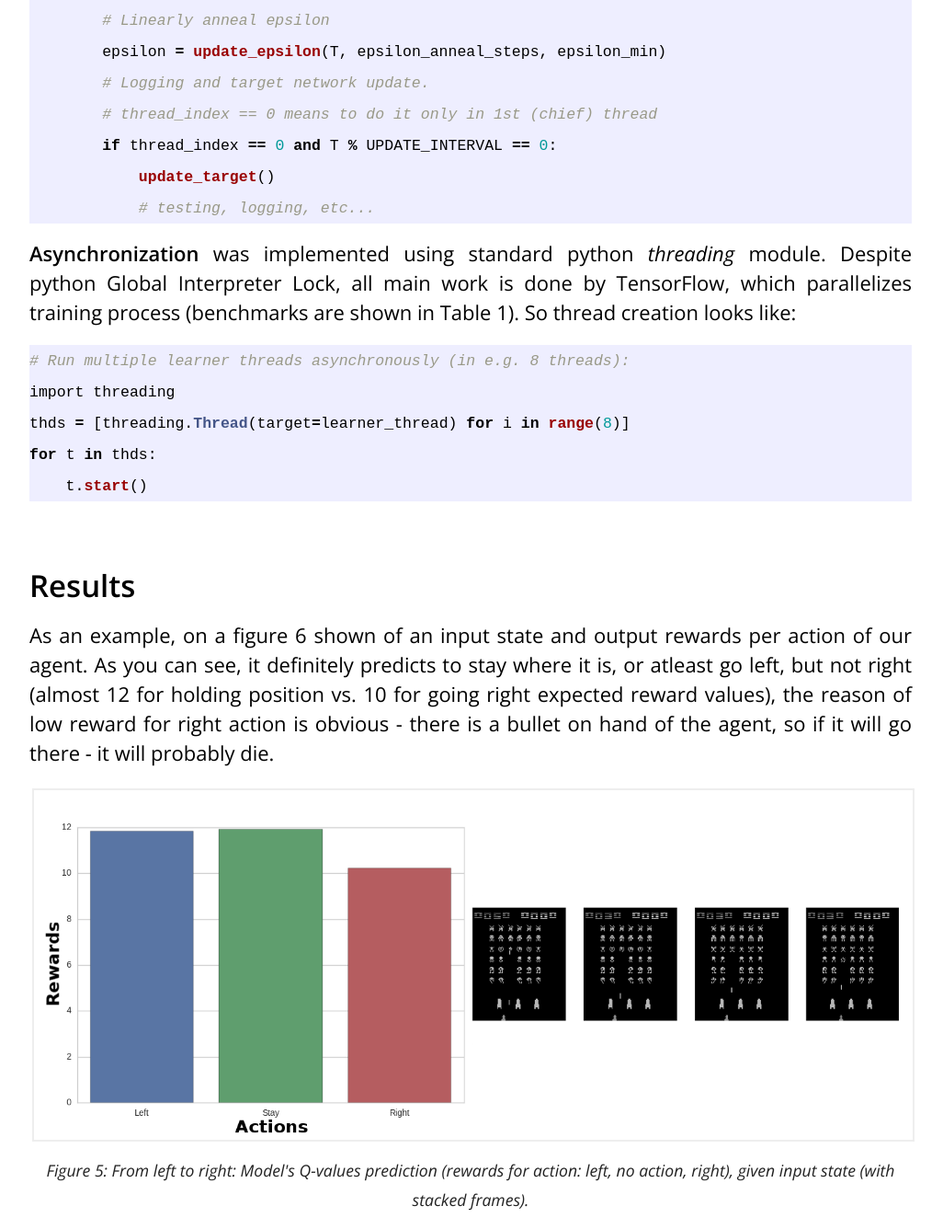
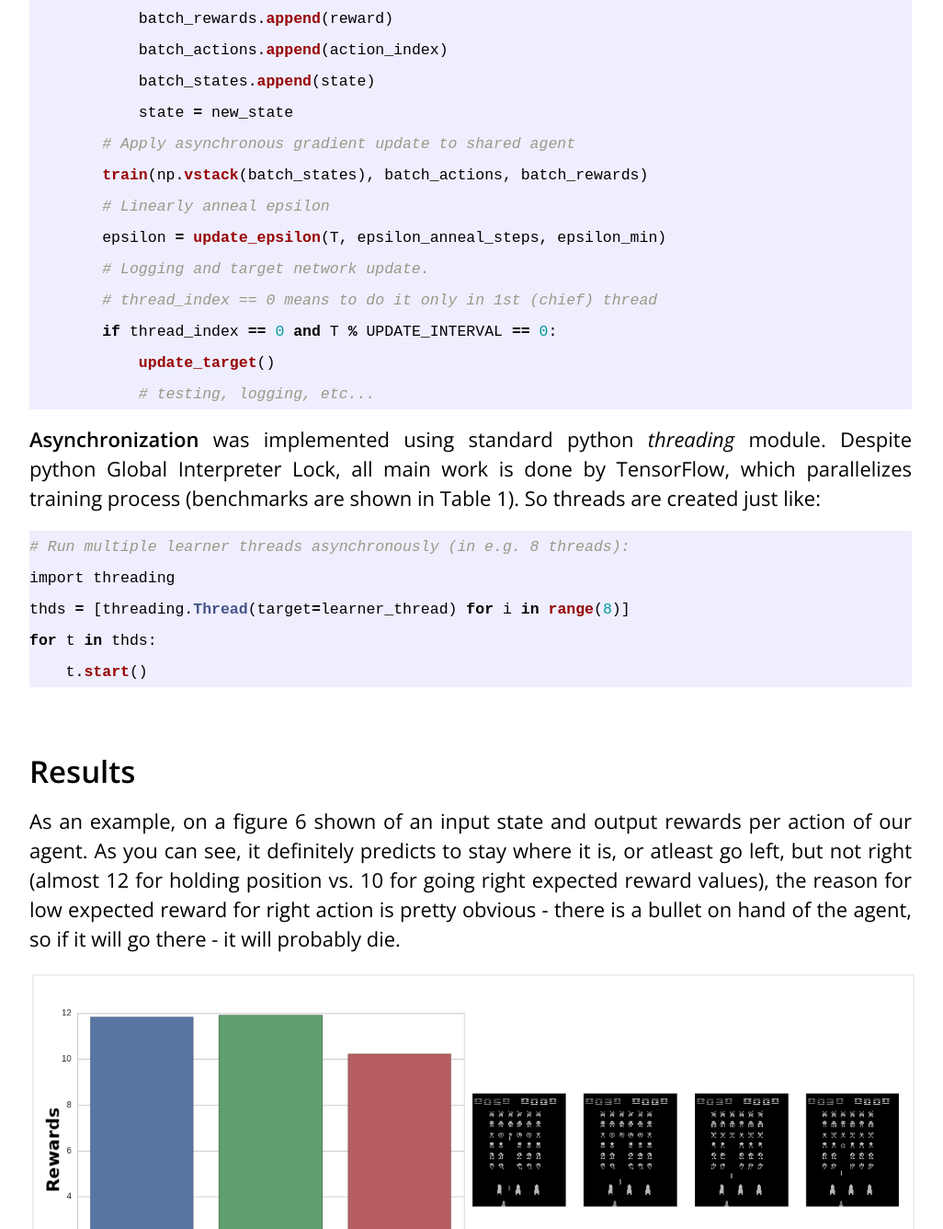
Before and after one commit to dbobrenko/dbobrenko.github.io, a Jekyll site: the page built from _posts/2016-11-03-async-deeprl.md, in a window 1280 px wide and 1400 px high, scrolled down 9807 px, cut to the strip 0-1336 px from the top of the window. Shown: the whole strip at 92% size, without its empty margins (128-1154 px from the left). Built offline with Jekyll 4.4.1, drawn with Linux system fonts in a browser that asks for light colours; formulas are drawn with MathJax 3; comment, search, counter and statistics services are not loaded; some of the changed text lies outside the part shown.

Commit message:
Post details

````diff
--- a/_posts/2016-11-03-async-deeprl.md
+++ b/_posts/2016-11-03-async-deeprl.md
@@ -87,7 +87,8 @@
 
 ```python
 def step(env, action_index, action_repeat=4):
-"""Executes an action in OpenAI Gym environment and repeats it on the next X frames"""
+"""Executes an action in OpenAI Gym environment
+   and repeats it on the next X frames"""
 accum_reward = 0
 for _ in range(action_repeat):
     s, r, terminal, info = env.step(action_index)
@@ -202,7 +207,7 @@
                 action_index = random.randrange(action_size)
             else:
                 action_index = predict_rewards(screen)
-            new_state, reward, terminal = step(env, action_index, action_repeat=4)
+            new_state, reward, terminal = step(env, action_index)
             # Clip reward in [-1; 1] range
             reward = np.clip(reward, -1, 1)
             # Apply future reward discounting
@@ -225,7 +230,7 @@
 ```
 
 
-**Asynchronization** was implemented using standard python *threading* module. Despite python Global Interpreter Lock, all main work is done by TensorFlow, which parallelizes training process (benchmarks are shown in Table 1). So thread creation looks like:
+**Asynchronization** was implemented using standard python *threading* module. Despite python Global Interpreter Lock, all main work is done by TensorFlow, which parallelizes training process (benchmarks are shown in Table 1). So threads are created just like:
 
 ```python
 # Run multiple learner threads asynchronously (in e.g. 8 threads):
@@ -239,15 +244,15 @@
 ## Results
 
 
-As an example, on a figure 6 shown of an input state and output rewards per action of our agent. As you can see, it definitely predicts to stay where it is, or atleast go left, but not right (almost 12 for holding position vs. 10 for going right expected reward values), the reason of low reward for right action is obvious - there is a bullet on hand of the agent, so if it will go there - it will probably die.
+As an example, on a figure 6 shown of an input state and output rewards per action of our agent. As you can see, it definitely predicts to stay where it is, or atleast go left, but not right (almost 12 for holding position vs. 10 for going right expected reward values), the reason for low expected reward for right action is pretty obvious - there is a bullet on hand of the agent, so if it will go there - it will probably die.
 {% include image.html
     img="/assets/posts/async-deeprl/state_rewards28.png"
     title="Q-values prediction of agent trained on SpaceInvaders"
-    caption="Figure 5: From left to right: Model's Q-values prediction (rewards for action: left, no action, right), given input state (with stacked frames)."
+    caption="Figure 5: From left to right: Model's Q-values prediction (rewards for action: left, no action, right), given input state (with stacked previous frames)."
 %}
 
 <div class="video">
-<iframe width="560" height="315" src="https://www.youtube.com/embed/YtKdFcfdq9Y?autoplay=1&amp;loop=1&amp;rel=0&amp;showinfo=0&amp;playlist=YtKdFcfdq9Y" frameborder="0" allowfullscreen></iframe>
+<iframe width="560" height="315" src="https://www.youtube.com/embed/YtKdFcfdq9Y?autoplay=1&loop=1" frameborder="0" allowfullscreen></iframe>
 Figure 6: Agent, trained over 26 millions of frames, plays Atari Breakout.
 </div>
 
@@ -259,8 +264,7 @@
 ```
 
 
-
-<div style="text-align: right"><b>Table 1.</b> Benchmark current Asynchronous one-step Q-Learning algorithm implementation.</div>
+<div style="text-align: right"><b>Table 1.</b> Current implementation of Asynchronous one-step Q-Learning algorithm benchmarks.</div>
 
 |   **Device**                                        |   **Input shape**     |   **FPS**   |
 |:----------------------------------------------------|:---------------------:|:-----------:|
@@ -273,14 +277,14 @@
 To get more intuition about classic Deep Q-Network you may read through [this post](https://www.nervanasys.com/demystifying-deep-reinforcement-learning), and watch [10 David Silver's lectures about RL](http://www0.cs.ucl.ac.uk/staff/d.silver/web/Teaching.html).
 And of course, [David Sutton's RL book](https://webdocs.cs.ualberta.ca/~sutton/book/bookdraft2016sep.pdf).
 
-To gain some intuition in **deep learning**, I would recommend [Nielsen's online book](http://neuralnetworksanddeeplearning.com/). Later, work through [CS231n Stanford lectures](http://cs231n.github.io/) (unfortunately official video lectures were removed from youtube, but probably, somewhere, there might be an unofficial ones ;) ).
+To gain some understanding in **deep learning**, I would recommend [Nielsen's online book](http://neuralnetworksanddeeplearning.com/). Later, work through [CS231n Stanford lectures](http://cs231n.github.io/) (unfortunately official video lectures were removed from youtube, but probably, somewhere, there might be an unofficial ones ;) ).
 
 **Some awesome RL papers:**
 
 1. A3C: [Asynchronous Methods for Deep Reinforcement Learning, Mnih et al., 2016](https://arxiv.org/abs/1602.01783).
-2. DQN: [Playing Atari with Deep Reinforcement Learning, Mnih et al., 2013](https://arxiv.org/abs/1312.5602).
-3. Deterministic Deep Policy Gradients: [Continuous control with deep reinforcement learning, Lillicrap, Hunt et al., 2016](https://arxiv.org/abs/1509.02971).
+2. DQN: [Playing Atari with Deep Reinforcement Learning, Mnih et al., 2013](http://arxiv.org/pdf/1312.5602v1.pdf).
+3. Deterministic Deep Policy Gradients: [Continuous control with deep reinforcement learning, Lillicrap, Hunt et al., 2016](http://arxiv.org/pdf/1509.02971v5.pdf).
 4. Deterministic Policy Gradients: [Deterministic Policy Gradient Algorithms, Silver et al, 2014](http://jmlr.org/proceedings/papers/v32/silver14.pdf).
 
-And that's it! Any feedback will be highly appreciated.
+And, we are done. Any feedback will be highly appreciated.
 **Thank you for reading, hope you enjoy it!**
````
Also changed, not shown: other parts of _posts/2016-11-03-async-deeprl.md (+7 -3 lines).
